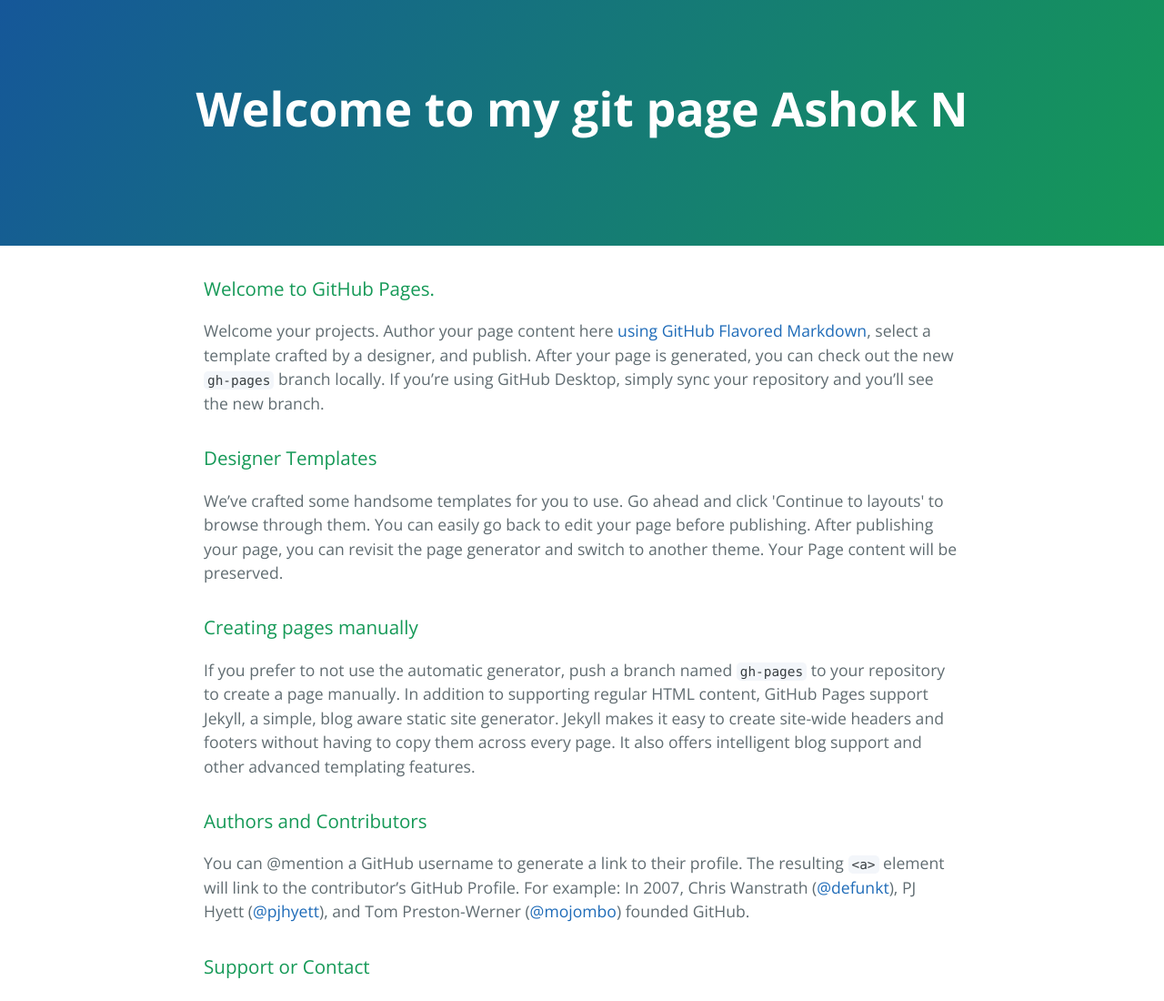
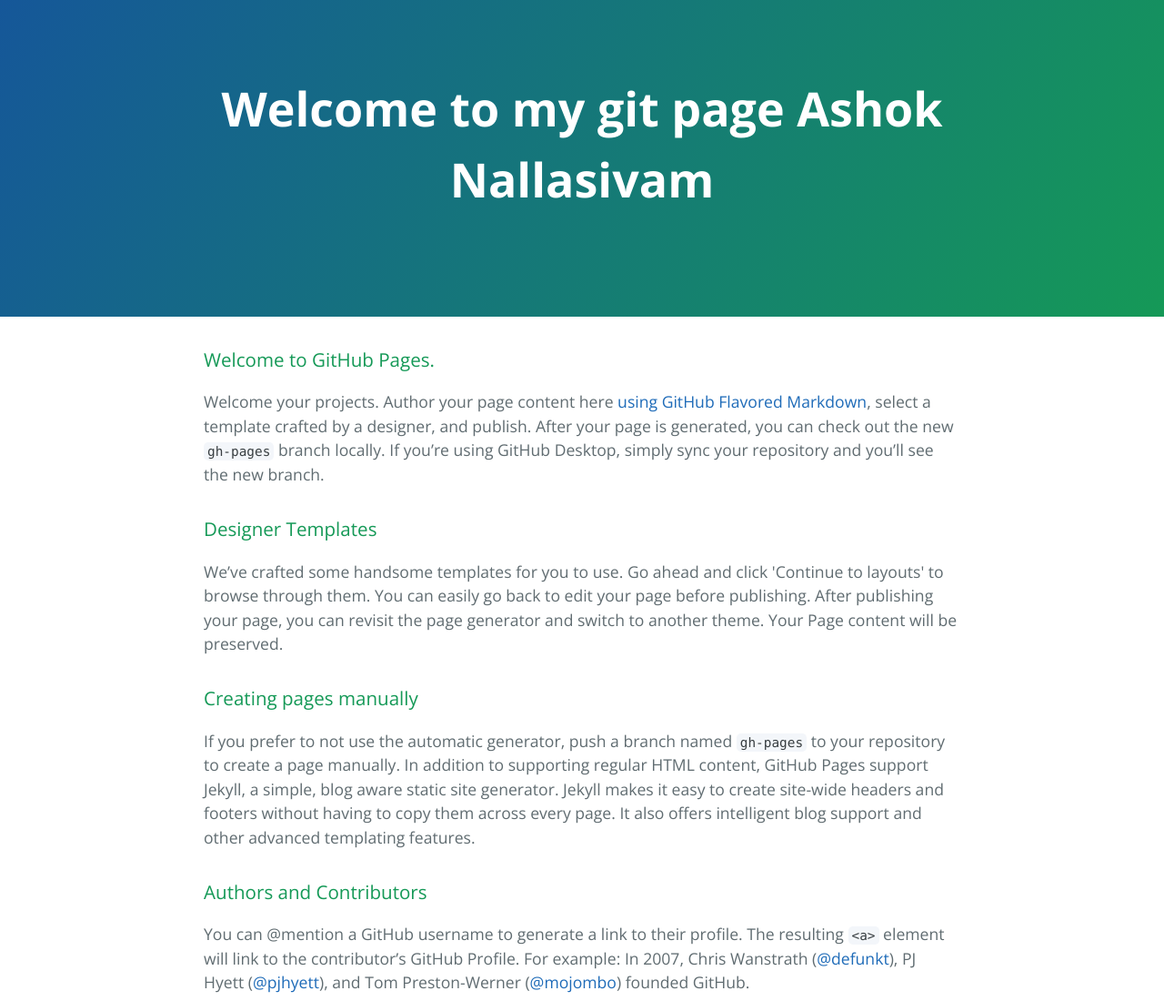
Before and after one commit to ashoknallasivam/ashoknallasivam.github.io, a plain HTML site: page index.html in a window 1280 px wide. Shown: the top 1100 px of the page at 91% size. Drawn offline with nearby package versions, Linux system fonts and the light colour scheme.

Commit message:
fathers Name is Added s Please enter the commit message for your changes. Lines starting

```diff
--- a/index.html
+++ b/index.html
@@ -11,7 +11,7 @@
   </head>
   <body>
     <section class="page-header">
-      <h1 class="project-name">Welcome to my git page Ashok N</h1>
+      <h1 class="project-name">Welcome to my git page Ashok Nallasivam</h1>
       <h2 class="project-tagline"></h2>
     </section>
 
```
